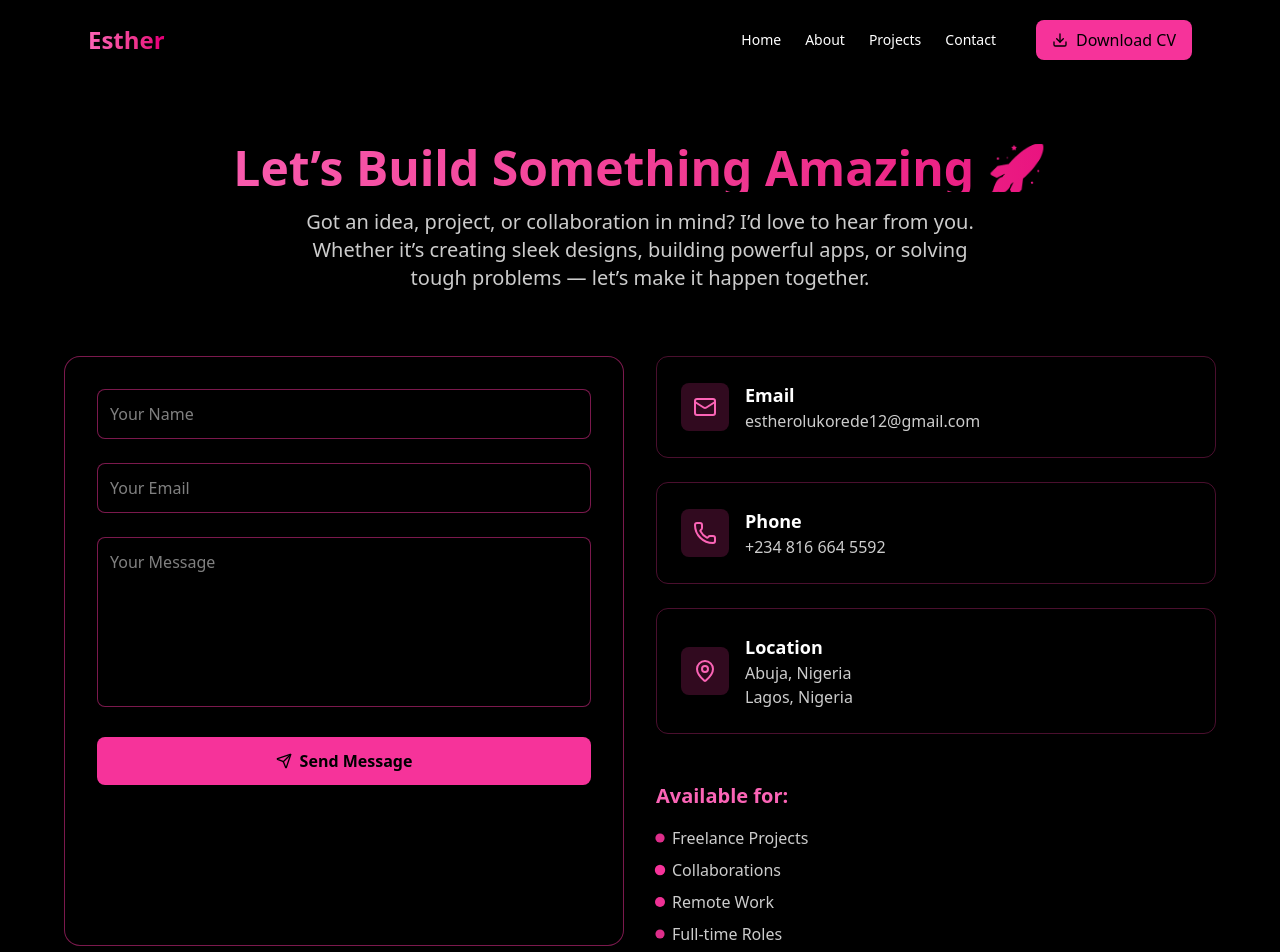
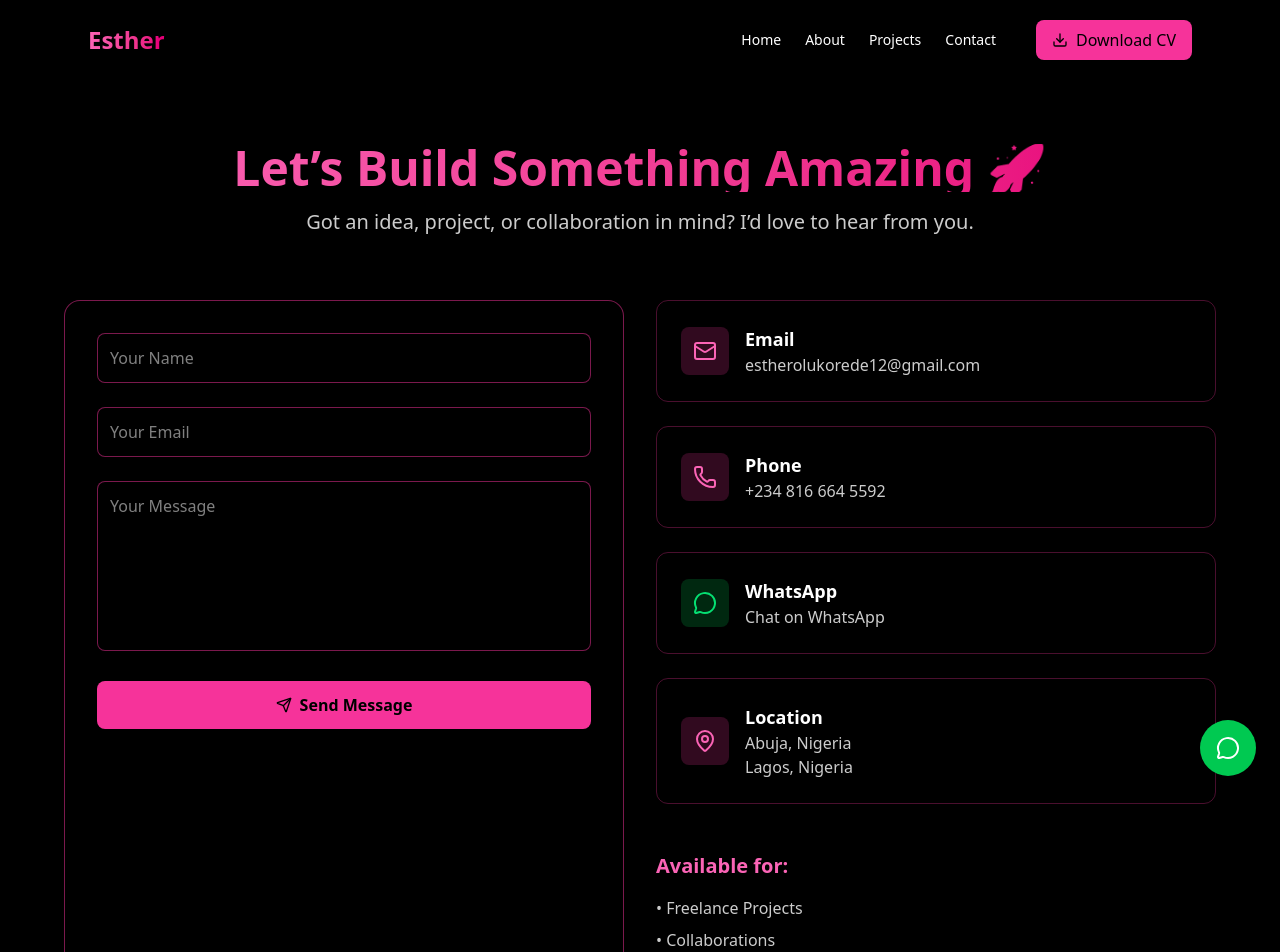
Before and after one commit to sweetesty/my-portfolio-website, a React (Vite) app: page /contact in a window 1280 px wide. Shown: the top 952 px of the page. Built offline with nearby package versions, Linux system fonts and the light colour scheme.

Commit message:
whatsapp

```diff
--- a/src/pages/contact.jsx
+++ b/src/pages/contact.jsx
@@ -1,5 +1,5 @@
 import { motion } from "framer-motion";
-import { Mail, Phone, MapPin, Send } from "lucide-react";
+import { Mail, Phone, MapPin, Send, MessageCircle } from "lucide-react";
 import { useRef, useState } from "react";
 import emailjs from "@emailjs/browser";
 
@@ -31,12 +31,45 @@ const Contact = () => {
       .finally(() => setLoading(false));
   };
 
-  const availableFor = ["Freelance Projects", "Collaborations", "Remote Work", "Full-time Roles"];
+  const availableFor = [
+    "Freelance Projects",
+    "Collaborations",
+    "Remote Work",
+    "Full-time Roles"
+  ];
+
+
+  const contactItems = [
+    {
+      icon: Mail,
+      title: "Email",
+      content: "estherolukorede12@gmail.com",
+      link: "mailto:estherolukorede12@gmail.com"
+    },
+    {
+      icon: Phone,
+      title: "Phone",
+      content: "+234 816 664 5592",
+      link: "tel:+2348166645592"
+    },
+    {
+      icon: MessageCircle,
+      title: "WhatsApp",
+      content: "Chat on WhatsApp",
+      link: "https://wa.me/2348166645592?text=Hello%20I%20saw%20your%20portfolio%20and%20I'd%20like%20to%20work%20with%20you"
+    },
+    {
+      icon: MapPin,
+      title: "Location",
+      content: "Abuja, Nigeria\nLagos, Nigeria"
+    }
+  ];
 
   return (
-    <section id="contact" className="py-20 px-4 bg-black text-white">
+    <section id="contact" className="py-20 px-4 bg-black text-white relative">
       <div className="max-w-6xl mx-auto">
-        {/* Heading */}
+
+
         <div className="text-center mb-16">
           <motion.h2
             className="text-4xl md:text-5xl font-bold mb-4 bg-gradient-to-r from-pink-400 to-pink-600 bg-clip-text text-transparent"
@@ -56,124 +89,89 @@ const Contact = () => {
             transition={{ duration: 0.8, delay: 0.2 }}
           >
             Got an idea, project, or collaboration in mind? I’d love to hear from you.
-            Whether it’s creating sleek designs, building powerful apps, or solving tough problems — let’s make it happen together.
           </motion.p>
         </div>
 
         <div className="grid md:grid-cols-2 gap-8">
-          {/* Form */}
-          <motion.form
-            ref={formRef}
-            onSubmit={handleSubmit}
-            className="bg-black border border-pink-500/50 p-8 rounded-2xl shadow-lg space-y-6"
-            whileHover={{ scale: 1.02, boxShadow: "0px 10px 30px rgba(236, 72, 153, 0.4)" }}
-            transition={{ duration: 0.3 }}
+
+
+         {/* Form */} <motion.form ref={formRef} onSubmit={handleSubmit}
+          className="bg-black border border-pink-500/50 p-8 rounded-2xl shadow-lg space-y-6" whileHover={{ scale: 1.02, boxShadow: "0px 10px 30px rgba(236, 72, 153, 0.4)" }}
+          transition={{ duration: 0.3 }} >
+             <motion.input type="text" name="user_name" placeholder="Your Name" required className="w-full p-3 rounded-lg bg-black border border-pink-500/50 text-white placeholder-white/50 focus:outline-none focus:ring-2 focus:ring-pink-500"
+              whileFocus={{ scale: 1.02, borderColor: "#f472b6" }} />
+              <motion.input type="email" name="user_email"
+               placeholder="Your Email" required className="w-full p-3 rounded-lg bg-black border border-pink-500/50 text-white placeholder-white/50 focus:outline-none focus:ring-2 focus:ring-pink-500"
+               whileFocus={{ scale: 1.02, borderColor: "#f472b6" }} />
+                <motion.textarea name="message" placeholder="Your Message" rows={6} required
+                className="w-full p-3 rounded-lg bg-black border border-pink-500/50 text-white placeholder-white/50 focus:outline-none focus:ring-2 focus:ring-pink-500 resize-none"
+                 whileFocus={{ scale: 1.02, borderColor: "#f472b6" }} /> <motion.button type="submit" disabled={loading}
+                  className="w-full flex items-center justify-center gap-2 bg-pink-500 text-black font-bold py-3 rounded-lg shadow-md disabled:opacity-50 disabled:cursor-not-allowed" whileHover={{ scale: 1.05, y: -2 }} whileTap={{ scale: 0.95 }} transition={{ type: "spring", stiffness: 300 }} > <Send className="w-4 h-4" /> {loading ? "Sending..." : "Send Message"} </motion.button> </motion.form>
+
+
+          <div className="space-y-6">
+            {contactItems.map((item, idx) => {
+              const Wrapper = item.link ? "a" : "div";
+
+              return (
+                <motion.div key={idx}>
+                  <Wrapper
+                    href={item.link}
+                    target={item.link?.startsWith("http") ? "_blank" : undefined}
+                    rel="noopener noreferrer"
+                    className="flex items-center gap-4 p-6 border border-pink-500/30 rounded-xl hover:shadow-lg hover:shadow-pink-500/40 transition-all duration-300"
                   >
-            <motion.input
-              type="text"
-              name="user_name"
-              placeholder="Your Name"
-              required
-              className="w-full p-3 rounded-lg bg-black border border-pink-500/50 text-white placeholder-white/50 focus:outline-none focus:ring-2 focus:ring-pink-500"
-              whileFocus={{ scale: 1.02, borderColor: "#f472b6" }}
+                    <div
+                      className={`p-3 rounded-lg ${
+                        item.title === "WhatsApp"
+                          ? "bg-green-500/20"
+                          : "bg-pink-500/20"
+                      }`}
+                    >
+                      <item.icon
+                        className={`w-6 h-6 ${
+                          item.title === "WhatsApp"
+                            ? "text-green-400"
+                            : "text-pink-400"
+                        }`}
                       />
-            <motion.input
-              type="email"
-              name="user_email"
-              placeholder="Your Email"
-              required
-              className="w-full p-3 rounded-lg bg-black border border-pink-500/50 text-white placeholder-white/50 focus:outline-none focus:ring-2 focus:ring-pink-500"
-              whileFocus={{ scale: 1.02, borderColor: "#f472b6" }}
-            />
-            <motion.textarea
-              name="message"
-              placeholder="Your Message"
-              rows={6}
-              required
-              className="w-full p-3 rounded-lg bg-black border border-pink-500/50 text-white placeholder-white/50 focus:outline-none focus:ring-2 focus:ring-pink-500 resize-none"
-              whileFocus={{ scale: 1.02, borderColor: "#f472b6" }}
-            />
-            <motion.button
-              type="submit"
-              disabled={loading}
-              className="w-full flex items-center justify-center gap-2 bg-pink-500 text-black font-bold py-3 rounded-lg shadow-md disabled:opacity-50 disabled:cursor-not-allowed"
-              whileHover={{ scale: 1.05, y: -2 }}
-              whileTap={{ scale: 0.95 }}
-              transition={{ type: "spring", stiffness: 300 }}
-            >
-              <Send className="w-4 h-4" /> {loading ? "Sending..." : "Send Message"}
-            </motion.button>
-          </motion.form>
+                    </div>
 
-          {/* Contact Info */}
-          <div className="space-y-6">
-            {[{
-              icon: Mail, title: "Email", content: "estherolukorede12@gmail.com"
-            },{
-              icon: Phone, title: "Phone", content: "+234 816 664 5592"
-            },{
-              icon: MapPin, title: "Location", content: "Abuja, Nigeria\nLagos, Nigeria"
-            }].map((item, idx) => (
-              <motion.div
-                key={idx}
-                className="flex items-center gap-4 p-6 border border-pink-500/30 rounded-xl hover:shadow-lg hover:shadow-pink-500/40 transition-all duration-300"
-                initial={{ opacity: 0, x: 50 }}
-                whileInView={{ opacity: 1, x: 0 }}
-                whileHover={{ scale: 1.03 }}
-                viewport={{ once: true }}
-                transition={{ duration: 0.5, delay: idx * 0.1 }}
-              >
-                <div className="p-3 bg-pink-500/20 rounded-lg">
-                  <item.icon className="w-6 h-6 text-pink-400" />
-                </div>
                     <div>
                       <h3 className="font-bold text-lg">{item.title}</h3>
                       {item.content.split("\n").map((line, i) => (
                         <p key={i} className="text-white/80">{line}</p>
                       ))}
                     </div>
+                  </Wrapper>
                 </motion.div>
-            ))}
+              );
+            })}
 
 
-            <motion.div
-              className="pt-6"
-              initial="hidden"
-              whileInView="visible"
-              viewport={{ once: true }}
-            >
-              <h3 className="text-xl font-bold mb-4 text-pink-400">Available for:</h3>
-              <motion.ul
-                className="space-y-2 text-white/80"
-                variants={{
-                  hidden: {},
-                  visible: { transition: { staggerChildren: 0.15 } },
-                }}
-              >
+            <div className="pt-6">
+              <h3 className="text-xl font-bold mb-4 text-pink-400">
+                Available for:
+              </h3>
+              <ul className="space-y-2 text-white/80">
                 {availableFor.map((item, idx) => (
-                  <motion.li
-                    key={idx}
-                    className="flex items-center gap-2 cursor-pointer"
-                    variants={{
-                      hidden: { opacity: 0, x: -20 },
-                      visible: { opacity: 1, x: 0 },
-                    }}
-                    whileHover={{ scale: 1.05, color: "#f472b6" }}
-                    transition={{ type: "spring", stiffness: 300 }}
-                  >
-                    <motion.div
-                      className="w-2 h-2 bg-pink-500 rounded-full"
-                      animate={{ scale: [1, 1.3, 1], opacity: [0.8, 1, 0.8] }}
-                      transition={{ repeat: Infinity, duration: 1.2, delay: idx * 0.2 }}
-                    ></motion.div>
-                    {item}
-                  </motion.li>
+                  <li key={idx}>• {item}</li>
                 ))}
-              </motion.ul>
-            </motion.div>
+              </ul>
             </div>
           </div>
         </div>
+      </div>
+
+
+      <a
+        href="https://wa.me/2348166645592"
+        target="_blank"
+        rel="noopener noreferrer"
+        className="fixed bottom-6 right-6 bg-green-500 p-4 rounded-full shadow-lg hover:scale-110 transition"
+      >
+        <MessageCircle className="text-white w-6 h-6" />
+      </a>
     </section>
   );
 };
```
Lines whose indentation alone changed are shown as unchanged.
